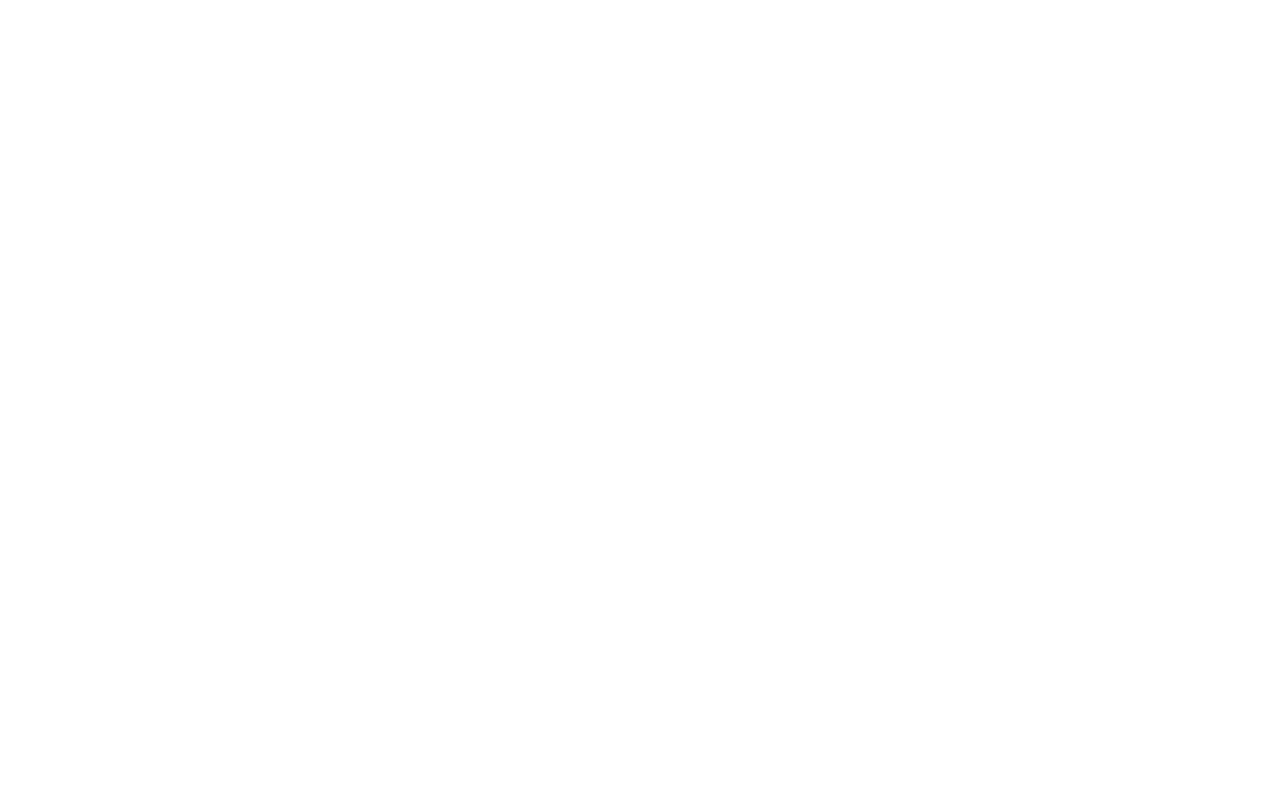
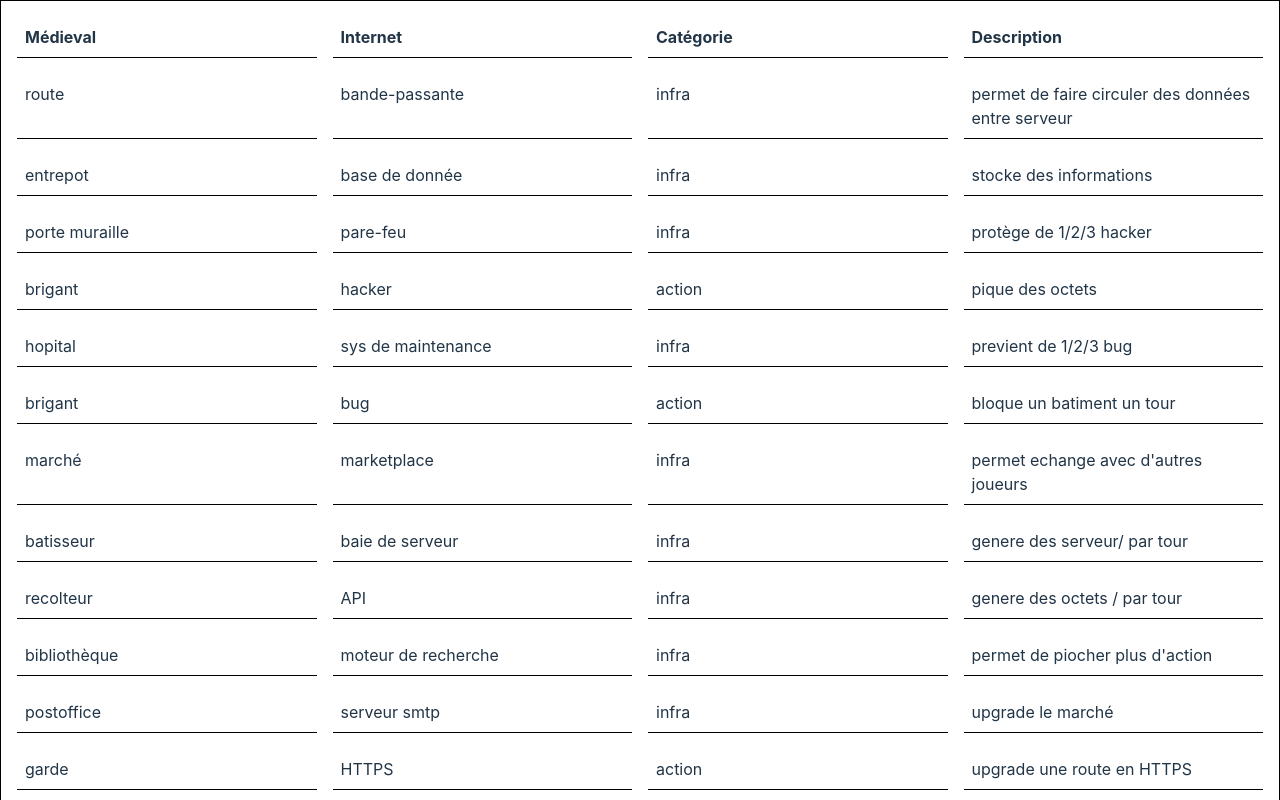
Before and after one commit to razmi0/digital-addon, a React (Vite) app: page / in a window 1280 px wide. Shown: the top 800 px of the page. Built offline with nearby package versions, Linux system fonts and the light colour scheme.

Commit message:
Refactor EnglishGame component to add MedievalInternetGrid

```diff
--- a/src/EnglishGame.tsx
+++ b/src/EnglishGame.tsx
@@ -1,5 +1,68 @@
+import { Fragment } from "react/jsx-runtime";
+
 const EnglishGame = () => {
-  return <></>;
+  return (
+    <>
+      <MedievalInternetGrid />
+    </>
+  );
+};
+
+const MedievalInternetGrid = () => {
+  const data = [
+    {
+      name: "route",
+      term: "bande-passante",
+      category: "infra",
+      description: "permet de faire circuler des données entre serveur",
+    },
+    { name: "entrepot", term: "base de donnée", category: "infra", description: "stocke des informations" },
+    { name: "porte muraille", term: "pare-feu", category: "infra", description: "protège de 1/2/3 hacker" },
+    { name: "brigant", term: "hacker", category: "action", description: "pique des octets" },
+    { name: "hopital", term: "sys de maintenance", category: "infra", description: "previent de 1/2/3 bug" },
+    { name: "brigant", term: "bug", category: "action", description: "bloque un batiment un tour" },
+    { name: "marché", term: "marketplace", category: "infra", description: "permet echange avec d'autres joueurs" },
+    { name: "batisseur", term: "baie de serveur", category: "infra", description: "genere des serveur/ par tour" },
+    { name: "recolteur", term: "API", category: "infra", description: "genere des octets / par tour" },
+    {
+      name: "bibliothèque",
+      term: "moteur de recherche",
+      category: "infra",
+      description: "permet de piocher plus d'action",
+    },
+    { name: "postoffice", term: "serveur smtp", category: "infra", description: "upgrade le marché" },
+    { name: "garde", term: "HTTPS", category: "action", description: "upgrade une route en HTTPS" },
+    { name: "embuscade", term: "downgrade attack", category: "action", description: "downgrade une route en HTTP" },
+    { name: "blé", term: "octet", category: "ressources", description: "ressource principal" },
+    { name: "maison", term: "serveur", category: "ressources", description: "ressource principal" },
+  ];
+
+  return (
+    <div
+      style={{
+        display: "grid",
+        gridTemplateColumns: "repeat(4, 1fr)",
+        gap: "1rem",
+        padding: "1rem",
+        border: "1px solid black",
+      }}>
+      {/* Grid Header */}
+      <div style={{ fontWeight: "bold", borderBottom: "1px solid black", padding: "0.5rem" }}>Médieval</div>
+      <div style={{ fontWeight: "bold", borderBottom: "1px solid black", padding: "0.5rem" }}>Internet</div>
+      <div style={{ fontWeight: "bold", borderBottom: "1px solid black", padding: "0.5rem" }}>Catégorie</div>
+      <div style={{ fontWeight: "bold", borderBottom: "1px solid black", padding: "0.5rem" }}>Description</div>
+
+      {/* Grid Rows */}
+      {data.map((item, index) => (
+        <Fragment key={index}>
+          <div style={{ borderBottom: "1px solid black", padding: "0.5rem" }}>{item.name}</div>
+          <div style={{ borderBottom: "1px solid black", padding: "0.5rem" }}>{item.term}</div>
+          <div style={{ borderBottom: "1px solid black", padding: "0.5rem" }}>{item.category}</div>
+          <div style={{ borderBottom: "1px solid black", padding: "0.5rem" }}>{item.description}</div>
+        </Fragment>
+      ))}
+    </div>
+  );
 };
 
 export default EnglishGame;
```
